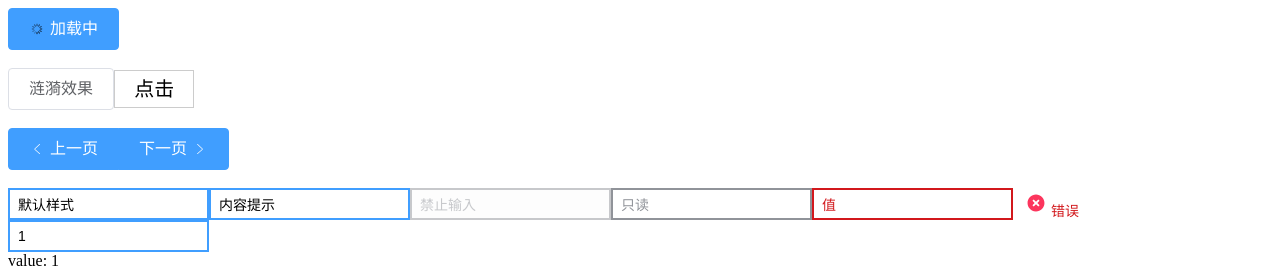
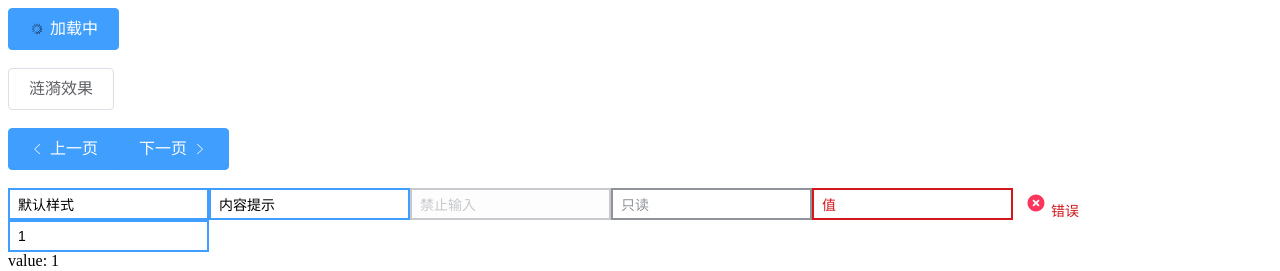
Before and after one commit to ruiqi11/PorUI, a Vue app: page / in a window 1280 px wide. Shown: the part 180-451 px from the top of the page. Built offline with nearby package versions, Linux system fonts and the light colour scheme.

Commit message:
支持按需导入

```diff
--- a/src/App.vue
+++ b/src/App.vue
@@ -22,10 +22,6 @@
     <br />
     <br />
     <por-button press>涟漪效果</por-button>
-    <button data-color="#66B1FF">
-      <span>点击</span>
-      <por-canvas globalListen></por-canvas>
-    </button>
     <br />
     <br />
     <por-button-group>
@@ -57,24 +53,24 @@ export default {
   }
 }
 </script>
-<style lang='scss' scoped>
-button{
-  box-sizing: border-box;
-  white-space: nowrap;
-  outline: none;
-  color: #000;
-  background-color: #fff;
-  font-size: 20px;
-  line-height: 1;
-  padding: 0.5rem 1.2rem;
-  margin: 0;
-  display: inline-flex;
-  justify-content: center;
-  align-items: center;
-  vertical-align: middle;
-  position: relative;
-  overflow: hidden;
-  cursor: pointer;
-  border: solid 1px #ccc;
-}
-</style>
+// <style lang='scss' scoped>
+// button{
+//   box-sizing: border-box;
+//   white-space: nowrap;
+//   outline: none;
+//   color: #000;
+//   background-color: #fff;
+//   font-size: 20px;
+//   line-height: 1;
+//   padding: 0.5rem 1.2rem;
+//   margin: 0;
+//   display: inline-flex;
+//   justify-content: center;
+//   align-items: center;
+//   vertical-align: middle;
+//   position: relative;
+//   overflow: hidden;
+//   cursor: pointer;
+//   border: solid 1px #ccc;
+// }
+// </style>
--- a/src/main.js
+++ b/src/main.js
@@ -1,9 +1,24 @@
 import Vue from 'vue'
 import App from './App.vue'
-// 引入自己的ui库
+// 按需导入
+
+
+// 整个组件挂载到全局
 import porUI from './packages/index'
-// 挂载到全局
-Vue.use(porUI)
+let components = [
+  porUI.Button,
+  porUI.ButtonGroup,
+  porUI.Input
+]
+components.forEach(component => {
+  Vue.component(component.name, component);
+});
+// Vue.component(porUI.Button.name, porUI.Button)
+// Vue.component(porUI.ButtonGroup.name, porUI.ButtonGroup)
+// Vue.component(porUI.Input.name, porUI.Input)
+// Vue.use(porUI.ButtonGroup)
+// Vue.use(porUI.Input)
+
 
 Vue.config.productionTip = false
 
--- a/src/packages/button-group.vue
+++ b/src/packages/button/button-group.vue
@@ -20,7 +20,7 @@ export default {
 </script>
 
 <style lang='scss' scoped>
-@import "./../styles/_var.scss"; // 导入公共样式
+@import "../../styles/_var.scss"; // 导入公共样式
 // 通过样式让整个按钮组只有四个角是圆角，并且两个按钮之间只有1px边框
 .button-group {
   display: inline-flex; // 设置不要独占一行
--- a/src/packages/button.vue
+++ b/src/packages/button/button.vue
@@ -15,8 +15,14 @@
     </button>
 </template>
 <script>
+import Icon from '../icon'
+import Canvas from '../canvas'
 export default {
 	name: 'por-button', // 定义组件名
+  components: {
+    'por-icon': Icon,
+    'por-canvas': Canvas
+  },
   props:{
     // type，按钮颜色类型
     type: {
@@ -80,7 +86,7 @@ export default {
 
 <style lang='scss' scoped>
 // 导入公共样式
-@import '../styles/_var.scss';
+@import '../../styles/_var.scss';
 
 // 设置一些公共变量
 $height: 42px;
--- a/src/packages/index.js
+++ b/src/packages/index.js
@@ -1,20 +1,23 @@
 // 所有组件的入口，我们可以在这里进行扩展一些组件，并进行整合
-import Button from './button.vue'
-import Icon from './icon.vue'
-import ButtonGroup from './button-group.vue'
+import Button from './button/button.vue'
+import ButtonGroup from './button/button-group.vue'
 import Input from './input.vue'
-import Canvas from './canvas.vue'
+
+
+const components = [
+  Button,
+  ButtonGroup,
+  Input
+]
 
 // 在install方法里注册 全局组件
 // 引入的时候，use这个方法
-const install = (Vue) => {
-  // 使用name获取到定义好的名字，方便修改
-  Vue.component(Button.name, Button)
-  Vue.component(Icon.name, Icon)
-  Vue.component(ButtonGroup.name, ButtonGroup)
-  Vue.component(Input.name, Input)
-  Vue.component(Canvas.name, Canvas)
-}
+const install = function(Vue) {
+  components.forEach(component => {
+    Vue.component(component.name, component);
+  });
+};
+
 
 
 // 如果是script标签的方式引入并不会调用install方法，这里需要处理一下
@@ -27,5 +30,8 @@ if (typeof window.Vue !== 'undefined') {
 
 
 export default {
-  install
+  install,
+  Button,
+  ButtonGroup,
+  Input
 }
--- a/src/packages/input.vue
+++ b/src/packages/input.vue
@@ -21,8 +21,12 @@
   </div>
 </template>
 <script>
+import Icon from './icon'
 export default {
   name: "por-input",
+  components: {
+    'por-icon': Icon
+  },
   props: {
     value: {
       type: String
```
Also changed, not shown: src/packages/canvas.vue (+0 -7 lines).
